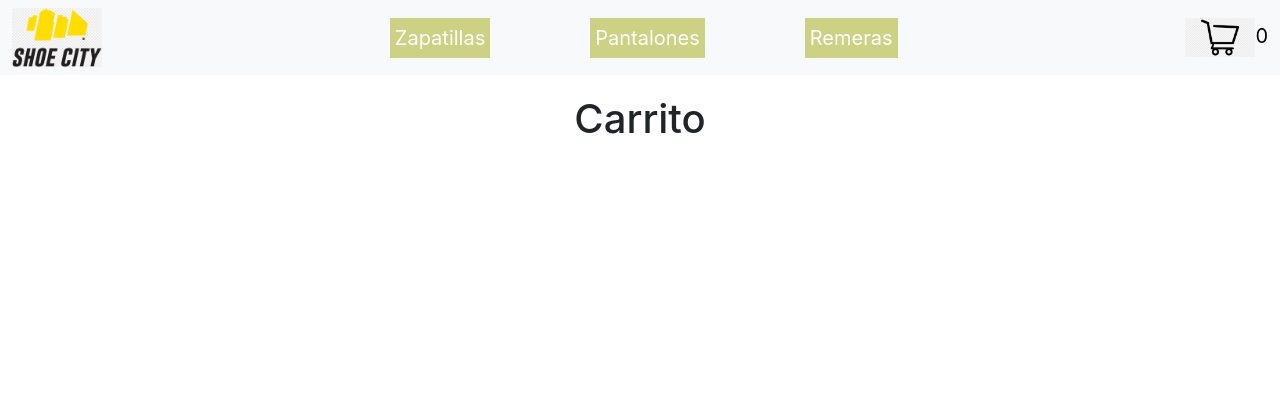
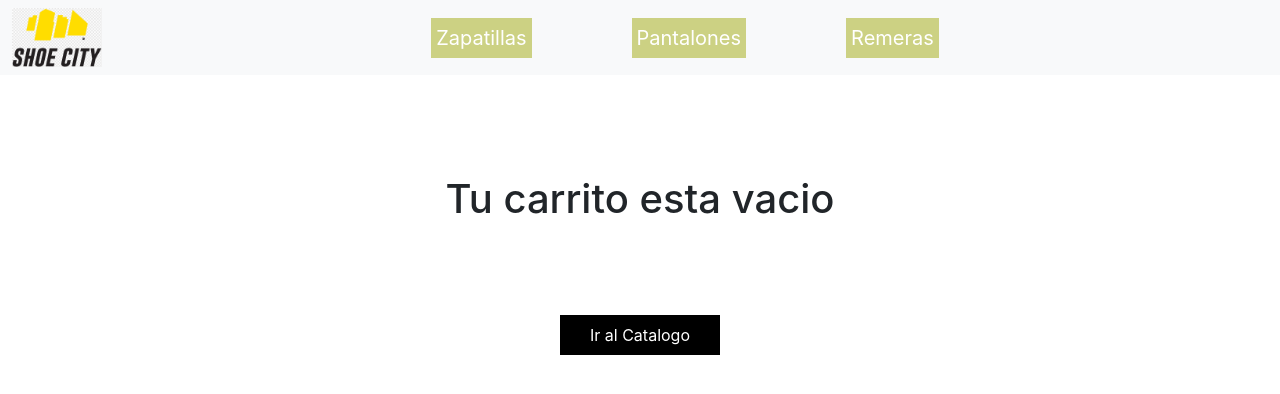
Before and after one commit to LeonelQuinones/CursoReact, a React (Create React App) app: page /carrito in a window 1280 px wide. Shown: the top 394 px of the page. Built offline with nearby package versions, Linux system fonts and the light colour scheme.

Commit message:
desafio 10 - render

```diff
--- a/src/components/Carrito/Carrito.css
+++ b/src/components/Carrito/Carrito.css
@@ -20,7 +20,7 @@
     font-weight: 600;
 }
 
-.boton-eliminar {
+.boton-eliminar-item {
     border: 1px solid #ae1c1c;
     background-color: #ae1c1c;
     color: #fff;
@@ -28,3 +28,35 @@
     width: 35px;
     margin: 0 auto;
 }
+
+.precio-total {
+    font-size: 20px;
+    margin-right: 100px;
+    border-bottom: 2px solid #000;
+    padding-bottom: 3px;
+    font-weight: 600;
+}
+
+.boton-eliminar-todo {
+    color: #fff;
+    background-color: #ae1c1c;
+    border: none;
+    padding: 5px 25px;
+}
+
+.carrito-vacio {
+    text-align: center;
+    margin: 100px 0;
+}
+
+.ir-catalogo {
+    text-decoration: none;
+    color: #fff;
+    background-color: #000;
+    padding: 10px 30px;
+}
+
+.ir-catalogo:hover {
+    color: #fff;
+    background-color: #288328;
+}
--- a/src/components/Carrito/Carrito.js
+++ b/src/components/Carrito/Carrito.js
@@ -1,15 +1,21 @@
 import './Carrito.css'
 import { useContext } from "react"
 import CartContext from "../../context/CartContext"
+import { Link } from 'react-router-dom'
 
 const Carrito = () => {
 
-    const { cart, removeItem } = useContext(CartContext)
+    const { cart, removeItem, totalCompra, removeAll } = useContext(CartContext)
 
     return(
         <div>
-            <h1 className='t-carrito'>Carrito</h1>
-            <div className='carrito-container'>
+            {cart.length === 0
+                ? <div style={{textAlign:'center'}}>
+                    <h1 className='carrito-vacio'>Tu carrito esta vacio</h1>
+                    <Link to='/' className='ir-catalogo'>Ir al Catalogo</Link>
+                </div>
+                : <div className='carrito-container'>
+                    <h1 className='t-carrito'>Tu carrito</h1>
                     {cart.map(prod => {
                         return(
                             <div key={prod.id} className='prod-carrito'>
@@ -17,11 +23,15 @@ const Carrito = () => {
                                 <div>Cantidad: {prod.cantidad}</div>
                                 <div>Precio x Unidad: ${prod.precio}</div>
                                 <div>Subtotal: ${prod.precio * prod.cantidad}</div>
-                            <button className='boton-eliminar' onClick={() => removeItem(prod.id)}>X</button>
+                                <button className='boton-eliminar-item' onClick={() => removeItem(prod.id)}>X</button>
                             </div>
                         )})
                     }
+                    <div style={{display: 'flex', justifyContent: 'center'}}>
+                        <div className='precio-total'>Precio Total: ${totalCompra()}</div>
+                        <button className='boton-eliminar-todo' onClick={() => removeAll()}>Limpiar Carrito</button>
                     </div>
+                </div>}
         </div>
     )
 }
--- a/src/components/Navbar/Navbar.js
+++ b/src/components/Navbar/Navbar.js
@@ -1,13 +1,20 @@
 import './NavBar.css'
 import CartWidget from "../CartWidget/CartWidget"
 import { Link, NavLink } from "react-router-dom"
+import { useContext } from 'react'
+import CartContext from "../../context/CartContext"
+
 
 const NavBar = () => {
+
+    const { getQuantity } = useContext(CartContext)
+    const cantidad = getQuantity()
+
     return (
         <nav className="navbar navbar-expand-lg navbar-light bg-light">
             <div className="container-fluid">
                 <Link to={'/'}>
-                    <img src="/logo-zapas.png" width="90" />
+                    <img src="/logo-zapas.png" width="90" alt= "Logo"/>
                 </Link>
                 <div className="collapse navbar-collapse" id="navbarNav">
                     <ul className="navbar-nav mx-auto fs-5">
@@ -16,7 +23,7 @@ const NavBar = () => {
                         <NavLink to={'/categoria/remeras'} className={({isActive}) => isActive ? 'ActiveOption' : 'Option'}>Remeras</NavLink>
                     </ul>
                 </div>
-                <CartWidget tamaño= "70px" />
+                {cantidad > 0 && <CartWidget tamaño= "70px" />}
             </div>
         </nav>
     )
--- a/src/context/CartContext.js
+++ b/src/context/CartContext.js
@@ -47,8 +47,21 @@ export const CartContextProvider = ({children}) => {
         setCart(newCart)
     }
 
+    const removeAll = () => {
+        setCart([])
+    }
+
+    const totalCompra = () => {
+        let total = 0
+        cart.forEach(prod => {
+            total += prod.cantidad * prod.precio
+        })
+
+        return total
+    }
+
     return (
-        <CartContext.Provider value={{ cart, addItem, getQuantity, getProduct, removeItem }}>
+        <CartContext.Provider value={{ cart, addItem, getQuantity, getProduct, removeItem, removeAll, totalCompra }}>
             {children}
         </CartContext.Provider>
     )
```
Lines whose indentation alone changed are shown as unchanged.
